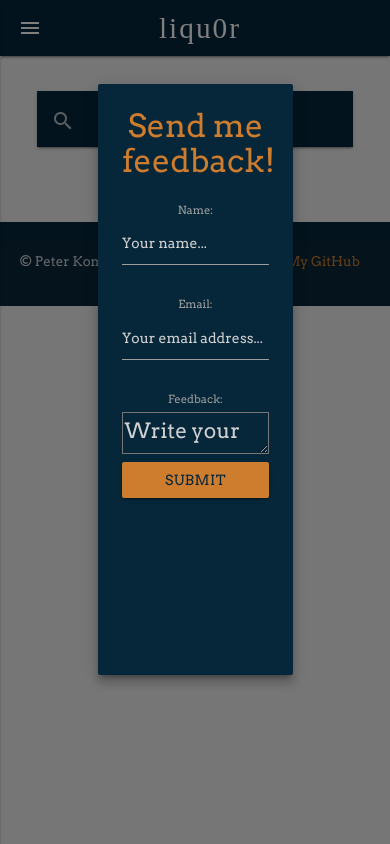
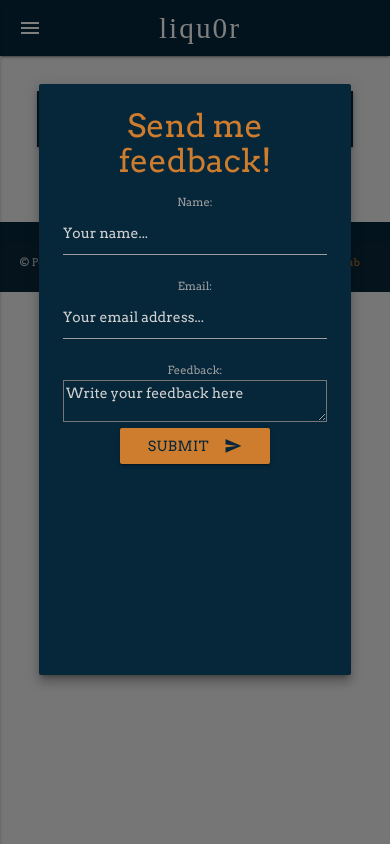
Before and after one commit to kompeet/third-milestone-project, a Flask app: page /get_recipes in a window 390 px wide, after a click that opens the changed part. Run offline with Flask 2, Linux system fonts and the light colour scheme; data that the repository does not hold is empty; some libraries are stand-ins or nearby versions; some web fonts are replaced.

Commit message:
Feedback form, add recipe and footer font sizes adjusted for small screen sizes

```diff
--- a/static/css/style.css
+++ b/static/css/style.css
@@ -205,6 +205,10 @@ nav ul a{
 
 @media only screen and (min-width: 310px) and (max-width: 769px) {
 	body {
+        font-size: 1.25rem;
+    }
+
+    h3 {
         font-size: 1.50rem;
     }
 
@@ -213,12 +217,13 @@ nav ul a{
         padding: 0 8px;
     }
     .card .card-action a:not(.btn):not(.btn-large):not(.btn-large):not(.btn-floating) {
-        font-size: 1.30rem;
+        font-size: 1.10rem;
     }
 
     #error {
         font-size: 1.75rem;
     }
+
     p {
         font-size: 1.50rem;
     }
@@ -228,14 +233,21 @@ nav ul a{
     }
 
     .page-footer {
-        font-size: .95rem;
+        font-size: .75rem;
+    }
+
+    #modal1 {
+    width: 80%;
+    height: 100%;
+    font-size: 1rem;
+    }
 }
 
 
 /***Tested on  Ipad and Ipad Pro ***/
 
 @media screen and (min-width: 770px) and (max-width: 1023px) {
-	body { font-size: 1.60rem;
+	body { font-size: 1.45rem;
     }
 
     .side-nav li>a {
```
